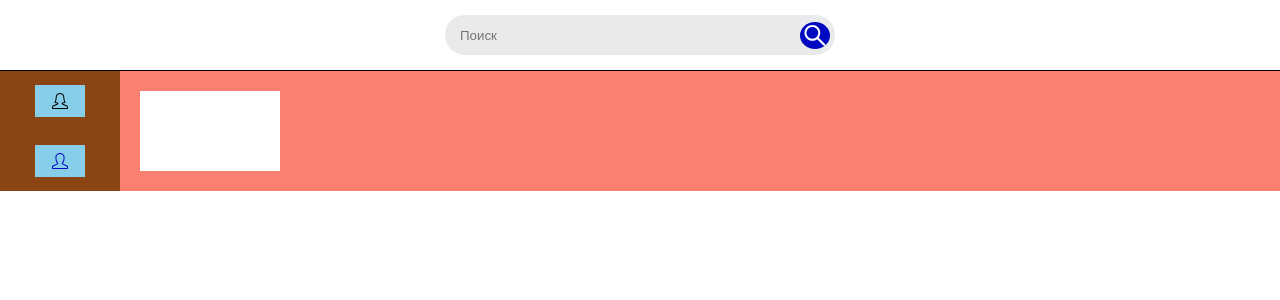
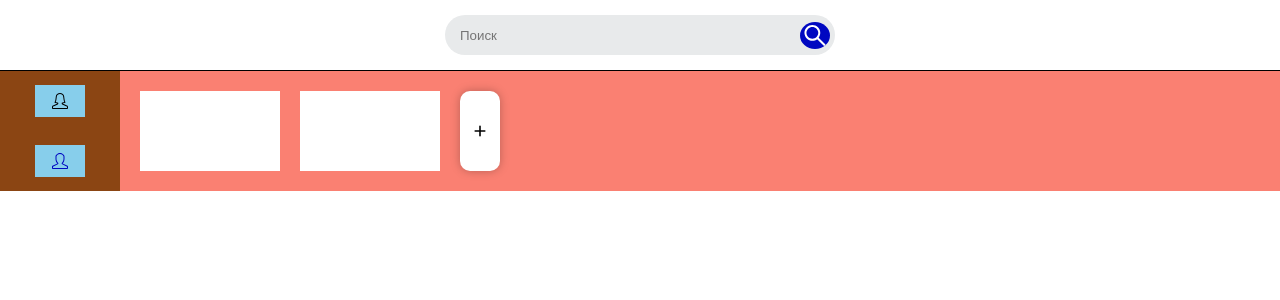
Before and after one commit to MargarTakvoryan/BeeonCode-Finel-Project, a React (Create React App) app: page /man in a window 1280 px wide. Shown: the top 300 px of the page. Built offline with nearby package versions, Linux system fonts and the light colour scheme.

Commit message:
added modal component

```diff
--- a/src/App.jsx
+++ b/src/App.js
@@ -16,7 +16,6 @@ function App() {
         <Route element={<Gender />} path="/">
           <Route element={<Woman />} path="/woman" />
           <Route path={'/man'} element={<Man />} />
-
         </Route>
         <Route path="*" element={<NotFound/>}/>
       </Routes>
--- /dev/null
+++ b/src/Componets/Gender/Man/Man.js
@@ -0,0 +1,28 @@
+import React, { useState } from 'react'
+import styles from './Man.module.css'
+import { HiPlus } from 'react-icons/hi';
+import CategoryAddModal from '../../Modals/Category_Modal/CategoryAddModal';
+
+
+function Man() {
+  const [open, setOpen] = useState(false)
+  console.log(open);
+  return (
+    <div className={styles.Man_Continer}>
+      <div className={styles.sub_category}>
+
+      </div>
+      <div className={styles.sub_category}>
+
+      </div>
+      <div className={styles.man_page_add_category_modal} onClick={() => {
+        setOpen(true)
+      }}>
+        <HiPlus />
+      </div>
+      {open && <CategoryAddModal setOpen={setOpen} />}
+    </div>
+  )
+}
+
+export default Man
--- a/src/Componets/Gender/Man/Man.jsx
+++ /dev/null
@@ -1,14 +0,0 @@
-import React from 'react'
-import styles from './Man.module.css'
-
-function Man() {
-  return (
-    <div className={styles.Man_Continer}>
-      <div className={styles.sub_category}>
-
-      </div>
-    </div>
-  )
-}
-
-export default Man
--- a/src/Componets/Gender/Man/Man.module.css
+++ b/src/Componets/Gender/Man/Man.module.css
@@ -11,3 +11,16 @@
     background: white;
     margin-left: 20px;
 }
+.man_page_add_category_modal{
+    height: 80px;
+    width: 40px;
+    border-radius: 10px;
+    /* border: 1px solid; */
+    margin-left: 20px;
+    display: flex;
+    justify-content: center;
+    align-items: center;
+    background: white;
+    box-shadow: 0px 0px 10px rgba(0, 0, 0, 0.25);
+    /* cursor: pointer; */
+}
--- a/src/Componets/Gender/Not Found/NotFound.js
+++ b/src/Componets/Gender/Not Found/NotFound.js
@@ -7,6 +7,7 @@ function NotFound() {
     <div>
       Page Not Found
       <Link to={"/"}><button>Please click here</button></Link>
+
     </div>
   )
 }
--- /dev/null
+++ b/src/Componets/Modals/Category_Modal/CategoryAddModal.js
@@ -0,0 +1,14 @@
+import React from 'react'
+import styles from './CategoryAddModal.module.css'
+
+function CategoryAddModal({setOpen}) {
+  return (
+    <div className={styles.modalContiner} onClick={()=>{
+        setOpen(false)
+    }}>
+        <div className={styles.modalBox}></div>
+    </div>
+  )
+}
+
+export default CategoryAddModal
--- /dev/null
+++ b/src/Componets/Modals/Category_Modal/CategoryAddModal.module.css
@@ -0,0 +1,19 @@
+.modalContiner {
+    height: 100vh;
+    width: 100%;
+    position: absolute;
+    background: rgba(0, 0, 0, 0.5);
+    top: 0;
+    left: 0;
+    display: flex;
+    justify-content: center;
+    align-items: center;
+}
+
+.modalBox {
+    height: 400px;
+    width: 360px;
+    background: white;
+    padding: 5px 15px;
+    border-radius: 10px;
+}
```
Also changed, not shown: src/Componets/Gender/Gender.js (renamed from src/Componets/Gender/Gender.jsx), src/Componets/Gender/Woman/Woman.js (renamed from src/Componets/Gender/Woman/Woman.jsx), src/Componets/Search/Search.js (renamed from src/Componets/Search/Search.jsx), src/setupTests.js (renamed from src/setupTests.jsx).
